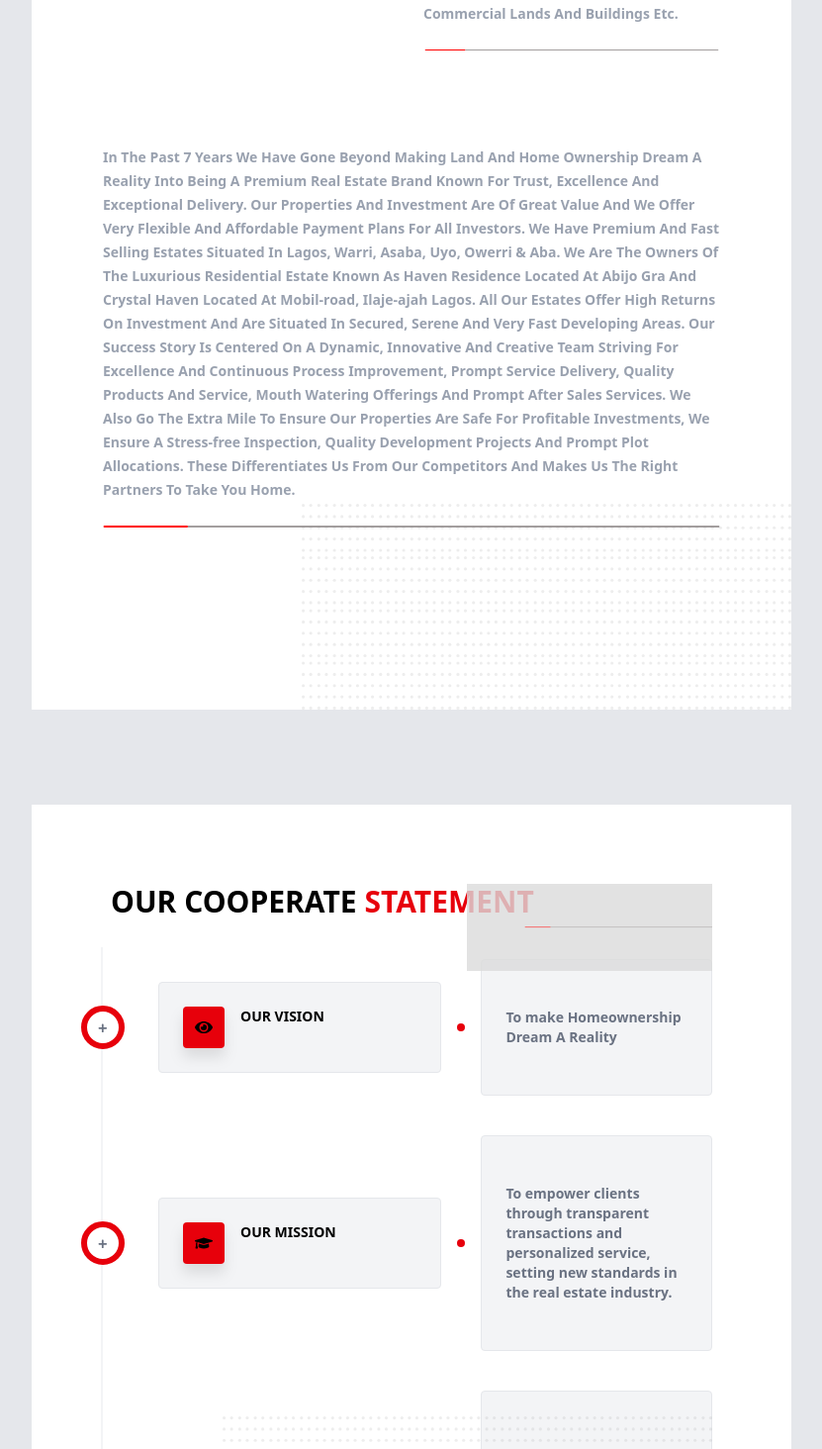
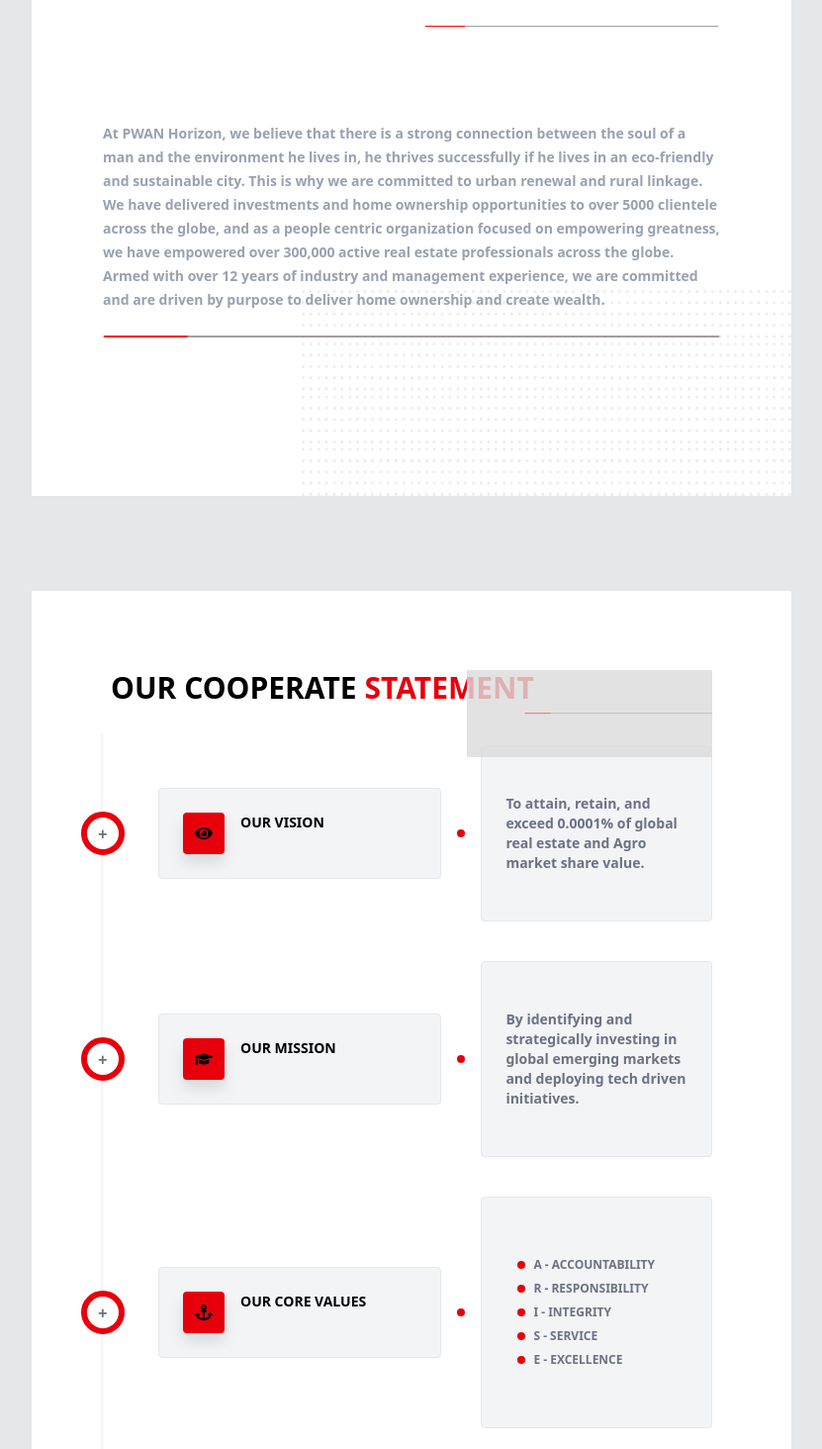
Before and after one commit to abdulraman-1/PWANHORIZON_CLONE, a React (Vite) app: page /about in a window 1280 px wide. Shown: the part 966-2430 px from the top of the page at 99% size, without its empty margins (256-1087 px from the left). Built offline with nearby package versions, Linux system fonts and the light colour scheme.

Commit message:
improved about us

```diff
--- a/src/components/CorporateStatement.jsx
+++ b/src/components/CorporateStatement.jsx
@@ -1,7 +1,7 @@
 import React from 'react';
 import note_des from "../assets/svg_designs/note_design.svg";
 import box_des from "../assets/svg_designs/box_design.svg";
-import { FaEye, FaGraduationCap, FaAnchor, FaPlus } from "react-icons/fa";
+import { FaEye, FaGraduationCap, FaAnchor, FaSearch, FaPlus } from "react-icons/fa";
 
 const CorporateStatement = () => {
   return (
@@ -28,12 +28,12 @@
           {
             icon: <FaEye className='text-black' />,
             title: "OUR VISION",
-            description: "To make Homeownership Dream A Reality",
+            description: "To attain, retain, and exceed 0.0001% of global real estate and Agro market share value.",
           },
           {
             icon: <FaGraduationCap className='text-black' />,
             title: "OUR MISSION",
-            description: "To empower clients through transparent transactions and personalized service, setting new standards in the real estate industry.",
+            description: "By identifying and strategically investing in global emerging markets and deploying tech driven initiatives.",
           },
           {
             icon: <FaAnchor className='text-black' />,
@@ -44,6 +44,18 @@
               "I - INTEGRITY",
               "S - SERVICE",
               "E - EXCELLENCE",
+            ],
+          },
+          {
+            icon: <FaSearch className='text-black' />,
+            title: "OUR SERVICES",
+            description: [
+              "Real Estate Investment",
+              "Property Development",
+              "Marketing and Sales",
+              "Recruitment and Training",
+              "Consultancy",
+              "Brokerage"
             ],
           },
         ].map((item, index) => (
--- a/src/components/Sidebar.jsx
+++ b/src/components/Sidebar.jsx
@@ -89,7 +89,7 @@
 
                     <li className="px-6 py-4 border-t border-gray-200 relative group">
                         <div className="absolute top-0 left-0 w-1 h-0 bg-red-600 transition-normal duration-200 group-active:h-full group-hover:h-full"></div>
-                        <a href="https://www.youtube.com/watch?v=z7rwCbkQpCY" target="_blank" className="flex text-xs font-bold items-center text-gray-500">
+                        <a href="https://youtube.com/@pwanhorizonltd?feature=shared" target="_blank" className="flex text-xs font-bold items-center text-gray-500">
                             <svg className="w-5 h-5 mr-6" fill="none" viewBox="0 0 24 24" stroke="currentColor">
                                 <path strokeLinecap="round" strokeLinejoin="round" strokeWidth={2} d="M15 10l4.553-2.276A1 1 0 0121 8.618v6.764a1 1 0 01-1.447.894L15 14M5 18h8a2 2 0 002-2V8a2 2 0 00-2-2H5a2 2 0 00-2 2v8a2 2 0 002 2z" />
                             </svg>
@@ -145,7 +145,7 @@
                     <a href="https://www.instagram.com/pwanhorizon/" target="_blank" className="w-8 h-8 bg-red-600 text-white flex items-center justify-center">
                         <span className="text-xs"><FaInstagram /></span>
                     </a>
-                    <a href="https://www.youtube.com/watch?v=z7rwCbkQpCY" target="_blank" className="w-8 h-8 bg-red-600 text-white flex items-center justify-center">
+                    <a href="https://youtube.com/@pwanhorizonltd?feature=shared" target="_blank" className="w-8 h-8 bg-red-600 text-white flex items-center justify-center">
                         <span className="text-xs"><FaYoutube /></span>
                     </a>
                     <a href="https://www.linkedin.com/company/pwanhorizon" target="_blank" className="w-8 h-8 bg-red-600 text-white flex items-center justify-center">
--- a/src/pages/AboutPage.jsx
+++ b/src/pages/AboutPage.jsx
@@ -16,7 +16,7 @@
                 <div className="relative w-full mb-12">
                     {/* Background Image */}
                     <div className="relative w-full h-64 overflow-hidden">
-                    <div className="absolute top-0 left-0 w-full h-full bg-[rgba(0,0,0,.4)]"></div>
+                        <div className="absolute top-0 left-0 w-full h-full bg-[rgba(0,0,0,.4)]"></div>
 
                         <img
                             src={pwanhaven_about}
@@ -48,7 +48,7 @@
                         <div className="flex-1 py-6 xl:pl-6 xl:py-24">
                             <h2 className="text-2xl xl:text-4xl mb-6 font-bold text-left">PWAN HORIZON</h2>
                             <p className="text-xs xl:text-sm text-gray-400 leading-6 font-semibold">
-                                PWAN HORIZON Investment & Realtors Limited Is A Real Estate Network Marketing Company And An Affiliate Of Nigeria Foremost Real Estate Firm, The Pwan Group. Founded On The 8th Of December 2017 And Registered With The Corporate Affairs Commission As Pwan Haven Investment & Realtors Ltd And Also With The Lagos State Real Estate Regulatory Authority With Permit No (bos/1000033/2020). Pwan Haven Is Your One-stop-shop For Properties And Real Estate Investments; Residential And Commercial Lands And Buildings Etc.
+                                PWAN Horizon Realty and Agro Ltd. is a metropolitan first world minded Real Estate marketing and development company focused on urban gentrification and rural linkage. We are poised to create eco-friendly and sustainable environments for humanity and deliver significant values and ROI to our stakeholders while contributing to the reduction in the housing deficit. We make home ownership dream a reality and at the same time enhance food supply through our Agro focused farming.
                             </p>
                             <div className="mt-6">
                                 <img src={line2_des} className="w-full" alt="Line Divider" />
@@ -57,11 +57,11 @@
                     </div>
 
                     {/* Additional Text Section */}
-                    <div className="pb-6 xl:pb-24 ">
+                    <div className="pb-6 xl:pb-18 ">
                         <p className="text-xs  xl:text-sm text-gray-400 leading-6 font-semibold">
-                            In The Past 7 Years We Have Gone Beyond Making Land And Home Ownership Dream A Reality Into Being A Premium Real Estate Brand Known For Trust, Excellence And Exceptional Delivery. Our Properties And Investment Are Of Great Value And We Offer Very Flexible And Affordable Payment Plans For All Investors. We Have Premium And Fast Selling Estates Situated In Lagos, Warri, Asaba, Uyo, Owerri & Aba.
-
-                            We Are The Owners Of The Luxurious Residential Estate Known As Haven Residence Located At Abijo Gra And Crystal Haven Located At Mobil-road, Ilaje-ajah Lagos. All Our Estates Offer High Returns On Investment And Are Situated In Secured, Serene And Very Fast Developing Areas. Our Success Story Is Centered On A Dynamic, Innovative And Creative Team Striving For Excellence And Continuous Process Improvement, Prompt Service Delivery, Quality Products And Service, Mouth Watering Offerings And Prompt After Sales Services. We Also Go The Extra Mile To Ensure Our Properties Are Safe For Profitable Investments, We Ensure A Stress-free Inspection, Quality Development Projects And Prompt Plot Allocations. These Differentiates Us From Our Competitors And Makes Us The Right Partners To Take You Home.
+                            At PWAN Horizon, we believe that there is a strong connection between the soul of a man and the environment he lives in, he thrives successfully if he lives in an eco-friendly and sustainable city. This is why we are committed to urban renewal and rural linkage.
+                            We have delivered investments and home ownership opportunities to over 5000 clientele across the globe, and as a people centric organization focused on empowering greatness, we have empowered over 300,000 active real estate professionals across the globe.
+                            Armed with over 12 years of industry and management experience, we are committed and are driven by purpose to deliver home ownership and create wealth.
                         </p>
                         <div className="mt-6 mb-22">
                             <img src={line2_des} className="w-full" alt="Line Divider" />
```
Also changed, not shown: src/components/ScrollLinked.jsx (line endings or trailing spaces).
